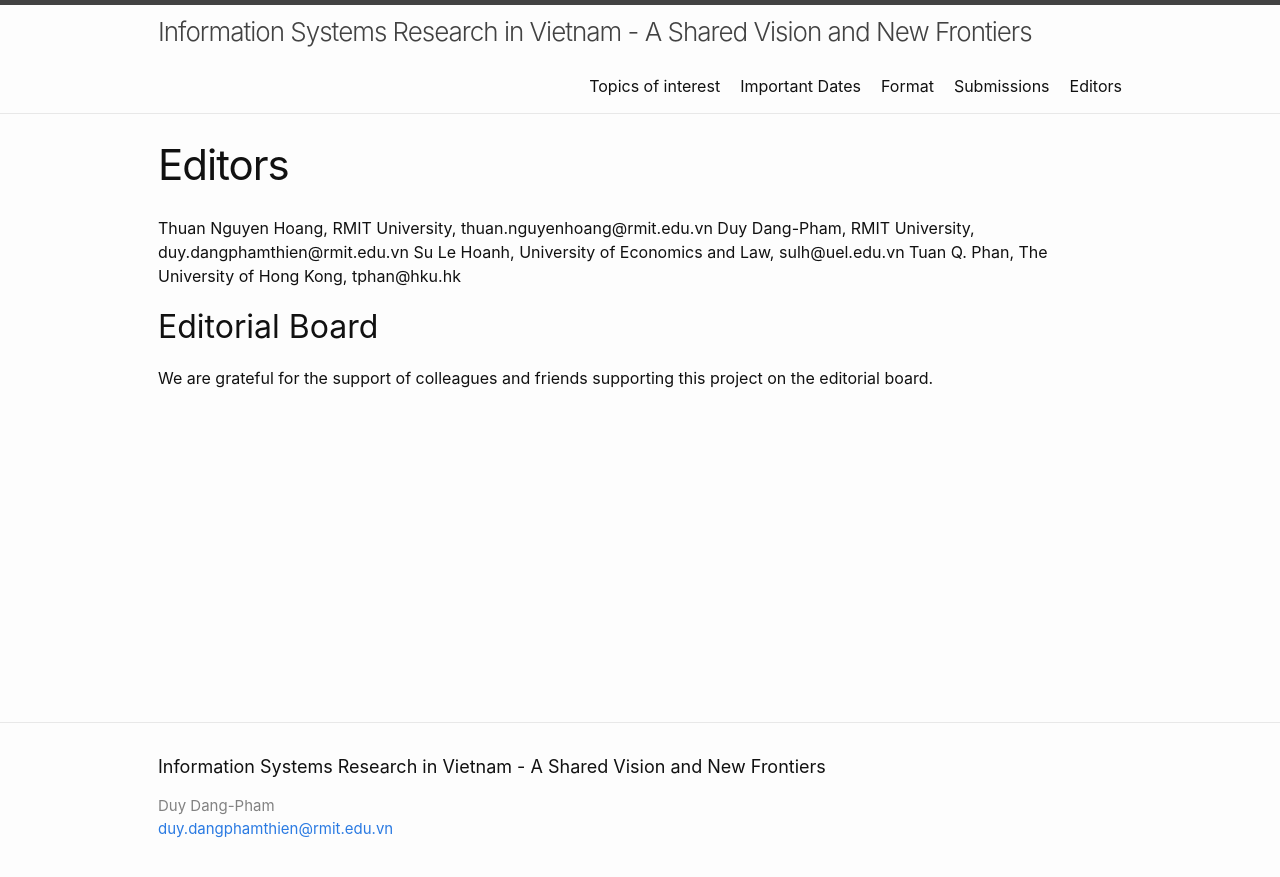
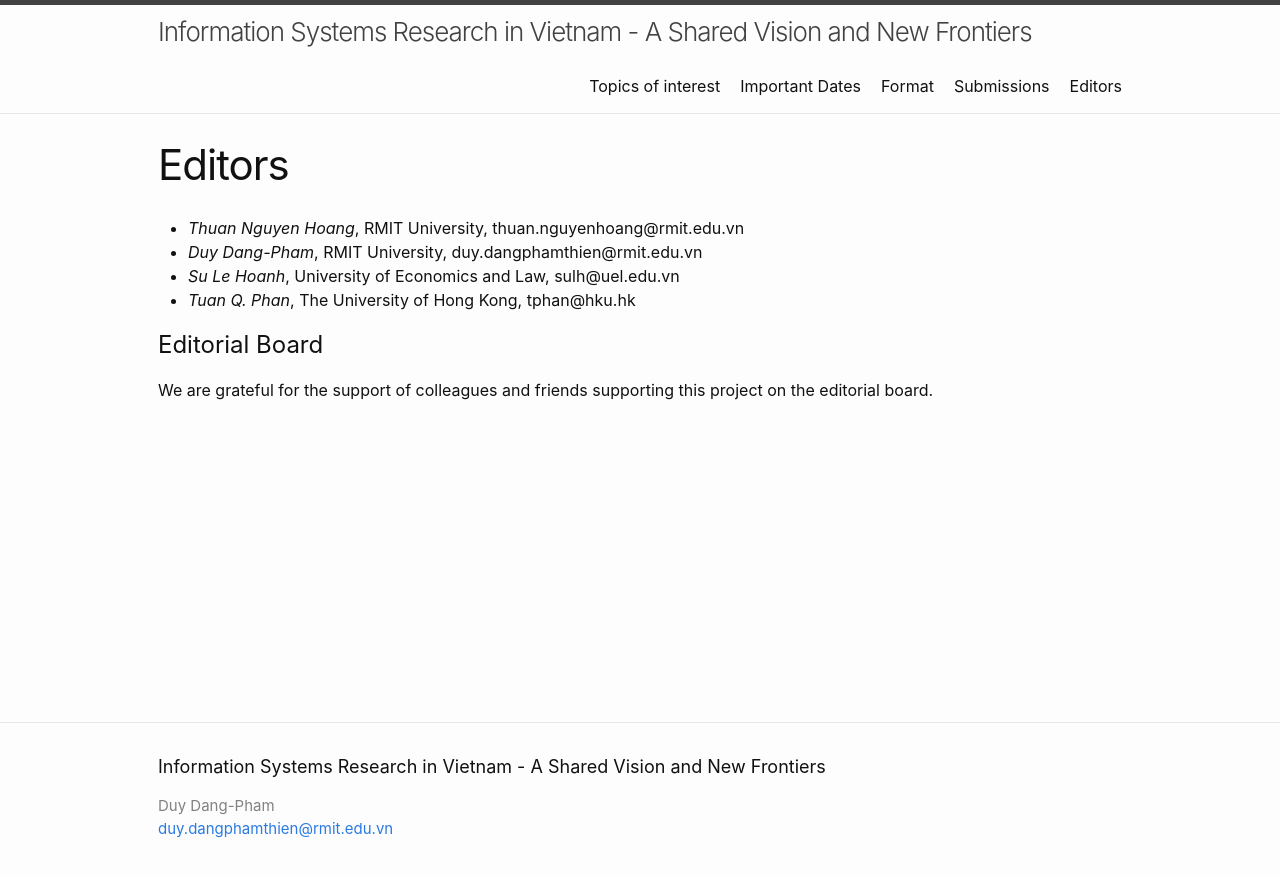
Before and after one commit to infosys-vietnam-book/infosys-vietnam-book.github.io, a Jekyll site: the page built from editors.md, in a window 1280 px wide. Shown: the top 877 px of the page. Built offline with Jekyll 4.4.1, drawn with Linux system fonts in a browser that asks for light colours.

Commit message:
'layout'

```diff
--- a/editors.md
+++ b/editors.md
@@ -4,10 +4,10 @@ title: Editors
 permalink: /editors/
 ---
 
-Thuan Nguyen Hoang, RMIT University, thuan.nguyenhoang@rmit.edu.vn
-Duy Dang-Pham, RMIT University, duy.dangphamthien@rmit.edu.vn
-Su Le Hoanh, University of Economics and Law, sulh@uel.edu.vn
-Tuan Q. Phan, The University of Hong Kong, tphan@hku.hk
+- *Thuan Nguyen Hoang*, RMIT University, thuan.nguyenhoang@rmit.edu.vn
+- *Duy Dang-Pham*, RMIT University, duy.dangphamthien@rmit.edu.vn
+- *Su Le Hoanh*, University of Economics and Law, sulh@uel.edu.vn
+- *Tuan Q. Phan*, The University of Hong Kong, tphan@hku.hk
 
-## Editorial Board
+# Editorial Board
 We are grateful for the support of colleagues and friends supporting this project on the editorial board.
```
